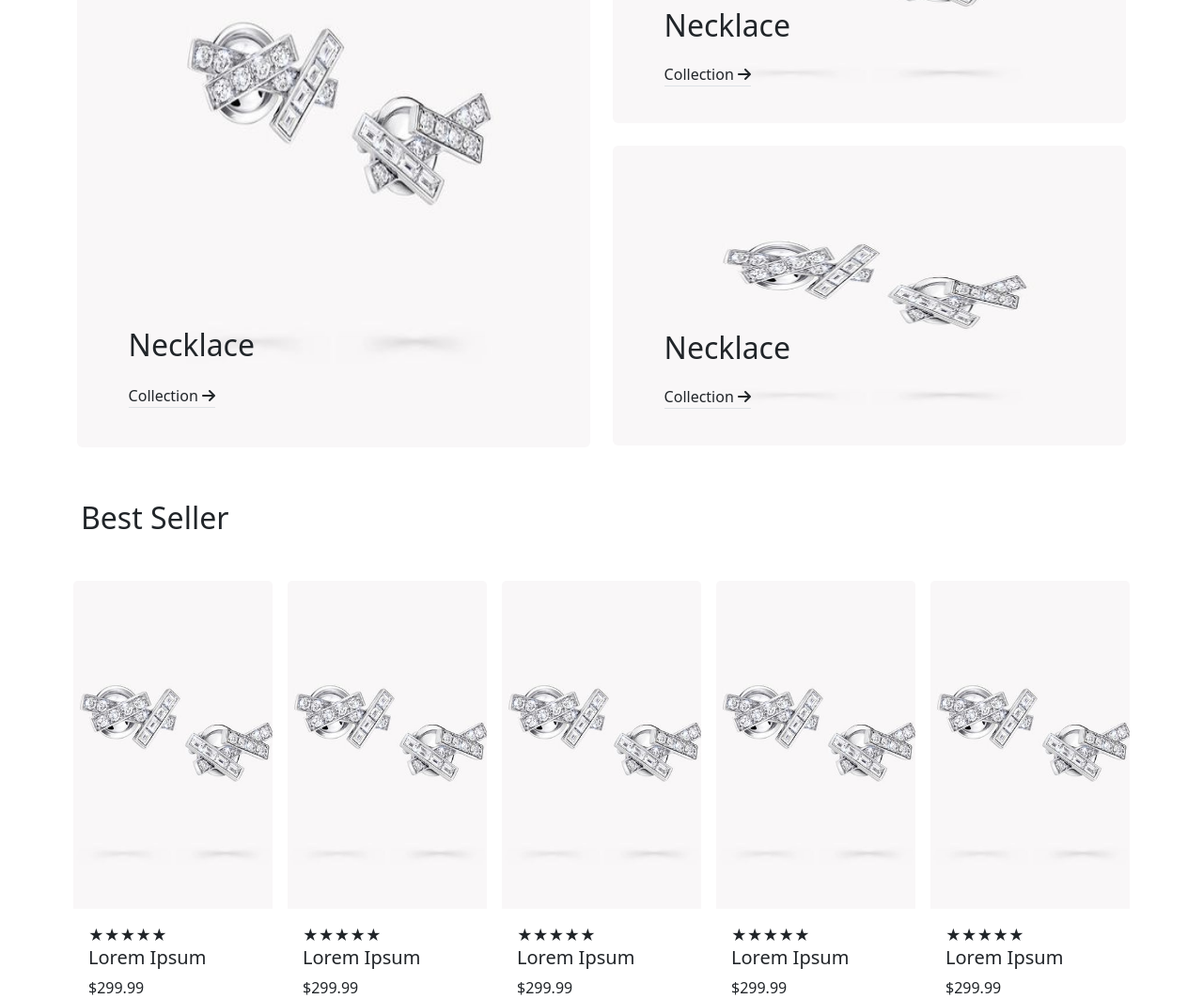
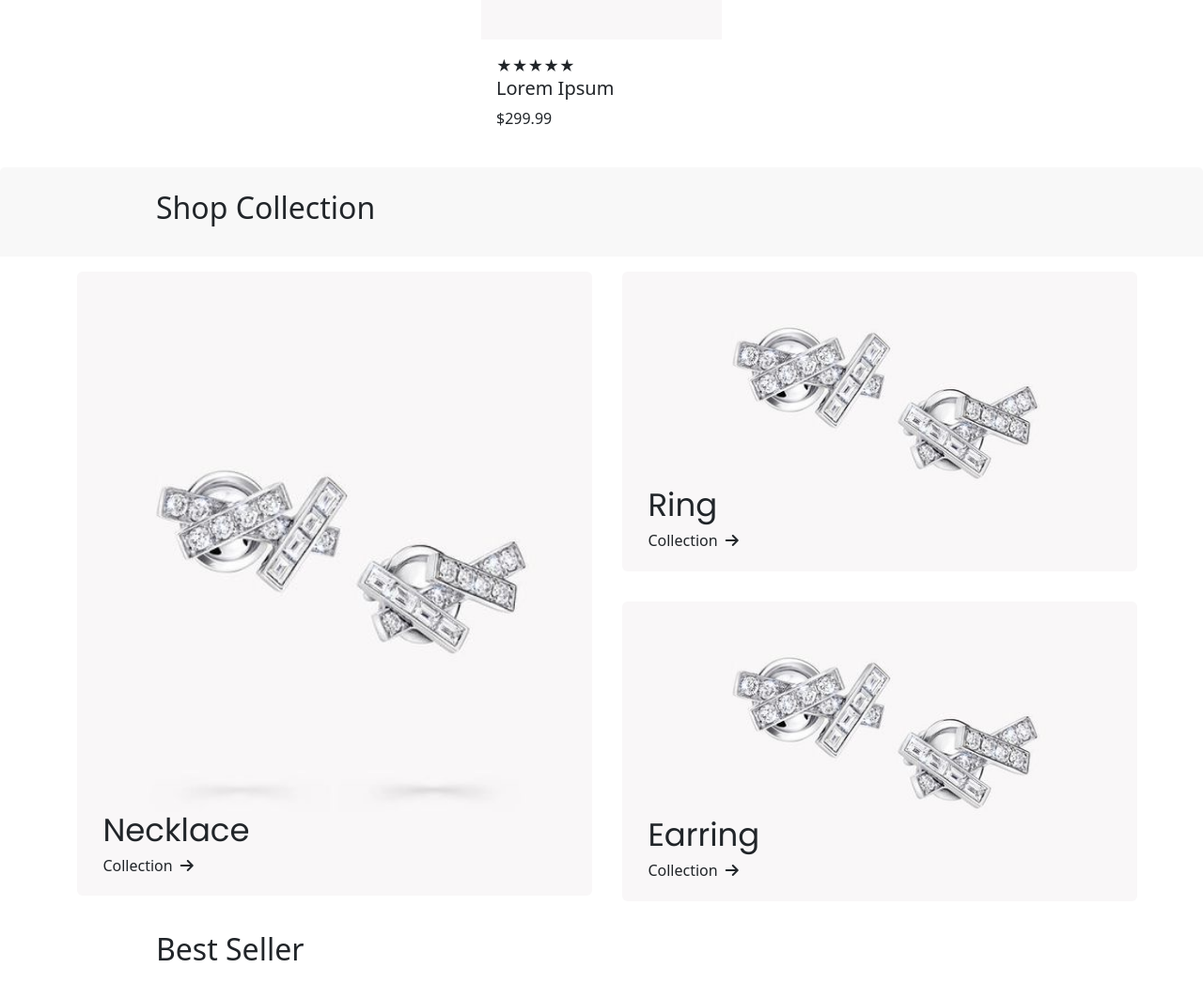
Before and after one commit to Chie021/Group-Proj, a plain HTML site: page index.html in a window 1280 px wide. Shown: the part 1734-2797 px from the top of the page at 94% size. Drawn offline with nearby package versions, Linux system fonts and the light colour scheme; a web font is replaced by a local one.

Commit message:
Fix: best seller alignment

```diff
--- a/css/style.css
+++ b/css/style.css
@@ -88,6 +88,10 @@ a.nav-link {
     content: '&#11088;';
 }
 
+.margin-left-5rem {
+    margin-left: 5rem;
+}
+
 .card-product {
     width: 262px;
     height: 349px;
@@ -97,23 +101,6 @@ a.nav-link {
 .footer {
     height: 10rem;
     background-color: #141718;
-}
-
-
-.left {
-    display: flex;
-    width: 548px;
-    height: 664px;
-    flex-direction: column;
-    justify-content: center;
-    align-items: center;
-    flex-shrink: 0;
-}
-
-.img-sm {
-    width: 548px;
-    height: 319px;
-    flex-shrink: 0;
 }
 
 .tl-90-10 {
@@ -133,3 +120,105 @@ a.nav-link {
 .background-none {
     background-color: none !important;
 }
+
+.pl-10rem {
+    padding-left: 10rem !important;
+}
+.img-lg {
+    width: 548px;
+    height: 664px;
+}
+.img-sm {
+    width: 548px;
+    height: 319px;
+}
+
+.gap-2rem {
+    gap: 2rem;
+}
+
+
+.necklace-collection-content {
+    position: absolute;
+    top: 85%;
+    left: 5%;
+}
+
+.necklace-collection-content .necklace-collection-header {
+
+}
+
+.necklace-collection-content .necklace-collection-header .necklace-collection-title{
+    font-size: 34px;
+    font-family: "Poppins", sans-serif;
+}
+
+.necklace-collection-content .necklace-collection-body {
+    display: flex;
+    align-items: center;
+}
+
+.necklace-collection-content .necklace-collection-body .necklace-collection-text{
+
+}
+
+.necklace-collection-content .necklace-collection-body .necklace-collection-icon{
+    margin-left: 8px;
+}
+
+
+.ring-collection-content {
+    position: absolute;
+    top: 70%;
+    left: 5%;
+}
+
+.ring-collection-content .ring-collection-header {
+
+}
+
+.ring-collection-content .ring-collection-header .ring-collection-title{
+    font-size: 34px;
+    font-family: "Poppins", sans-serif;
+}
+
+.ring-collection-content .ring-collection-body {
+    display: flex;
+    align-items: center;
+}
+
+.ring-collection-content .ring-collection-body .ring-collection-text{
+
+}
+
+.ring-collection-content .ring-collection-body .ring-collection-icon{
+    margin-left: 8px;
+}
+
+.earring-collection-content {
+    position: absolute;
+    top: 70%;
+    left: 5%;
+}
+
+.earring-collection-content .earring-collection-header {
+
+}
+
+.earring-collection-content .earring-collection-header .earring-collection-title{
+    font-size: 34px;
+    font-family: "Poppins", sans-serif;
+}
+
+.earring-collection-content .earring-collection-body {
+    display: flex;
+    align-items: center;
+}
+
+.earring-collection-content .earring-collection-body .earring-collection-text{
+
+}
+
+.earring-collection-content .earring-collection-body .earring-collection-icon{
+    margin-left: 8px;
+}
--- a/index.html
+++ b/index.html
@@ -8,6 +8,7 @@
     <link rel="preconnect" href="https://fonts.gstatic.com" crossorigin>
     <link href="https://fonts.googleapis.com/css2?family=Island+Moments&display=swap" rel="stylesheet">
     <link href="https://cdn.jsdelivr.net/npm/bootstrap@5.3.2/dist/css/bootstrap.min.css" rel="stylesheet" integrity="sha384-T3c6CoIi6uLrA9TneNEoa7RxnatzjcDSCmG1MXxSR1GAsXEV/Dwwykc2MPK8M2HN" crossorigin="anonymous">
+	<link href="https://fonts.googleapis.com/css2?family=Poppins:ital,wght@0,100;0,200;0,300;0,400;0,500;0,600;0,700;0,800;0,900;1,100;1,200;1,300;1,400;1,500;1,600;1,700;1,800;1,900&display=swap" rel="stylesheet">
 </head>
 <body>
 <header class="z-50 w-full absolute top-0">
@@ -46,7 +47,7 @@
 			</div>
 			<!--end::Main Item-->
 			<!--begin::navbar tool-->
-			<div class="navbar-nav">
+			<div class="navbar-nav  d-flex align-items-center">
 				<div class="p-2">
 					<span class="color-E8ECEF"><i class="fa-solid fa-magnifying-glass"></i></span>
 				</div>
@@ -68,11 +69,12 @@
 
 <!--begin::main-content-->
 <main>
+	<!--Begin::Header content-->
 	<section class="w-100">
 			<!--begin::content header image-->
 			<div class="navalla-container">
-				<img src="./media/big-diamond.jpg" alt="">
-				<div class="navalla-content container d-flex justify-content-center align-items-center">
+				<img src="./media/sabrinna-ringquist-AhIQL2CKq7g-unsplash.jpg" alt="">
+				<div class="navalla-content container-fluid pl-10rem d-flex justify-content-center align-items-center">
 					<div class="col">
 						<h1 class="header-text">Elegance, Adorned.</h1>
 						<p class="sub-text">"Discover accessories that seamlessly blend fashion and function to elevate your look."</p>
@@ -82,17 +84,18 @@
 			</div>
 			<!--end::content header image-->
 	</section>
-
+	<!--end::Header content-->
+	<!--Begin::new arrival Section-->
 	<section>
 		<div class="card border-0">
 			<div class="card-header border-0">
 				<div class="container p-3 d-flex justify-content-between">
-					<h2>New Arrivals</h2>
+					<h2 class="margin-left-5rem">New Arrivals</h2>
 					<button  class="btn btn-outline-dark">All Products</button>
 				</div>
 			</div>
 			<div class="card-body">
-				<div class="container d-flex align-items-center gap-3 p-2">
+				<div class="container-fluid flex-wrap d-flex align-items-center justify-content-center gap-3 p-2">
 					<div class="card border-0 custom-card grid" style="width: 16rem;">
 						<img class="card-img-top card-product " src="./media/image-product.png" alt="" srcset="">
 						<div class="card-body">
@@ -166,46 +169,52 @@
 				</div>
 			</div>
 		</div>
-
-
 	</section>
-
+	<!--end::new arrival Section-->
 	<section>
 		<div class="card border-0">
 			<div class="card-header border-0">
 				<div class="container p-3 d-flex justify-content-between">
-					<h2>Shop Collection</h2>
+					<h2 class="margin-left-5rem">Shop Collection</h2>
 				</div>
 			</div>
-			<div class="card-body">
-				<div class="container">
-					<div class="row">
-						<div class="col ">
-							<div class="position-relative">
-								<img class="w-100 shadow-1-strong rounded mb-4 left" src="./media/image-product.png" alt="" srcset="">
-								<span class="text-dark position-absolute tl-80-10 fs-2">Necklace</span>
-								<span class="text-dark position-absolute tl-90-10 border-bottom">
-									Collection
-									<i class="fa-solid fa-arrow-right"></i>
-								</span>
+			<div class="card-body m-auto">
+				<div class="container d-flex gap-2rem">
+					<div class="w-70 position-relative">
+						<img class="shadow-1-strong rounded img-lg object-fit-cover" src="./media/image-product.png" alt="" srcset="">
+						<div class="necklace-collection-content">
+							<div class="necklace-collection-header">
+								<div class="necklace-collection-title">Necklace</div>
+							</div>
+							<div class="necklace-collection-body">
+								<div class="necklace-collection-text">Collection</div>
+								<div class="necklace-collection-icon"><i class="fa-solid fa-arrow-right"></i></div>
 							</div>
 						</div>
-						<div class="col">
-							<div class="position-relative">
-								<img class="w-100 shadow-1-strong rounded mb-4 img-sm left" src="./media/image-product.png" alt="" srcset="">
-								<span class="text-dark position-absolute tl-60-10 fs-2">Necklace</span>
-								<span class="text-dark position-absolute tl-80-10 border-bottom">
-									Collection
-									<i class="fa-solid fa-arrow-right"></i>
-								</span>
+					</div>
+					<div class="d-flex flex-wrap flex-column gap-2rem">
+						<div class="w-30 position-relative">
+							<img class="shadow-1-strong rounded img-sm object-fit-cover" src="./media/image-product.png" alt="" srcset="">
+							<div class="ring-collection-content">
+								<div class="ring-collection-header">
+									<div class="ring-collection-title">Ring</div>
+								</div>
+								<div class="ring-collection-body">
+									<div class="ring-collection-text">Collection</div>
+									<span class="ring-collection-icon"><i class="fa-solid fa-arrow-right"></i></span>
+								</div>
 							</div>
-							<div class="position-relative">
-								<img class="w-100 shadow-1-strong rounded mb-4 img-sm left" src="./media/image-product.png" alt="" srcset="">
-								<span class="text-dark position-absolute tl-60-10 fs-2">Necklace</span>
-								<span class="text-dark position-absolute tl-80-10 border-bottom">
-									Collection
-									<i class="fa-solid fa-arrow-right"></i>
-								</span>
+						</div>
+						<div class="w-30 position-relative">
+							<img class="shadow-1-strong rounded img-sm object-fit-cover" src="./media/image-product.png" alt="" srcset="">
+							<div class="earring-collection-content">
+								<div class="earring-collection-header">
+									<div class="earring-collection-title">Earring</div>
+								</div>
+								<div class="earring-collection-body">
+									<div class="earring-collection-text">Collection</div>
+									<span class="earring-collection-icon"><i class="fa-solid fa-arrow-right"></i></span>
+								</div>
 							</div>
 						</div>
 					</div>
@@ -217,27 +226,13 @@
 	<section>
 		<div class="card border-0">
 			<div class="border-0 background-none">
-				<div class="container p-3 d-flex justify-content-between">
-					<h2>Best Seller</h2>
+				<div class="container-lg p-3  d-flex justify-content-between">
+					<h2 class="margin-left-5rem">Best Seller</h2>
 				</div>
 			</div>
 			<div class="card-body">
-				<div class="container d-flex align-items-center gap-3 p-2">
+				<div class="container p-2 d-flex align-items-center justify-content-center gap-3">
 					<div class="card border-0 custom-card grid" style="width: 16rem;">
-						<img class="card-img-top card-product " src="./media/image-product.png" alt="" srcset="">
-						<div class="card-body">
-							<div class="rate d-flex">
-								<div class="star">&#9733;</div>
-								<div class="star">&#9733;</div>
-								<div class="star">&#9733;</div>
-								<div class="star">&#9733;</div>
-								<div class="star">&#9733;</div>
-							</div>
-							<h5 class="card-title">Lorem Ipsum</h5>
-							<p class="card-text">$299.99</p>
-						</div>
-					</div>
-					<div class="card border-0 custom-card" style="width: 16rem;">
 						<img class="card-img-top card-product " src="./media/image-product.png" alt="" srcset="">
 						<div class="card-body">
 							<div class="rate d-flex">
@@ -363,6 +358,8 @@
 		</nav>
 	</div>
 </footer>
+
+
 <!--end::main-content-->
 <script src="https://cdn.jsdelivr.net/npm/bootstrap@5.3.2/dist/js/bootstrap.bundle.min.js" integrity="sha384-C6RzsynM9kWDrMNeT87bh95OGNyZPhcTNXj1NW7RuBCsyN/o0jlpcV8Qyq46cDfL" crossorigin="anonymous"></script>
 <script src="https://kit.fontawesome.com/1d413b75bc.js" crossorigin="anonymous"></script>
```
